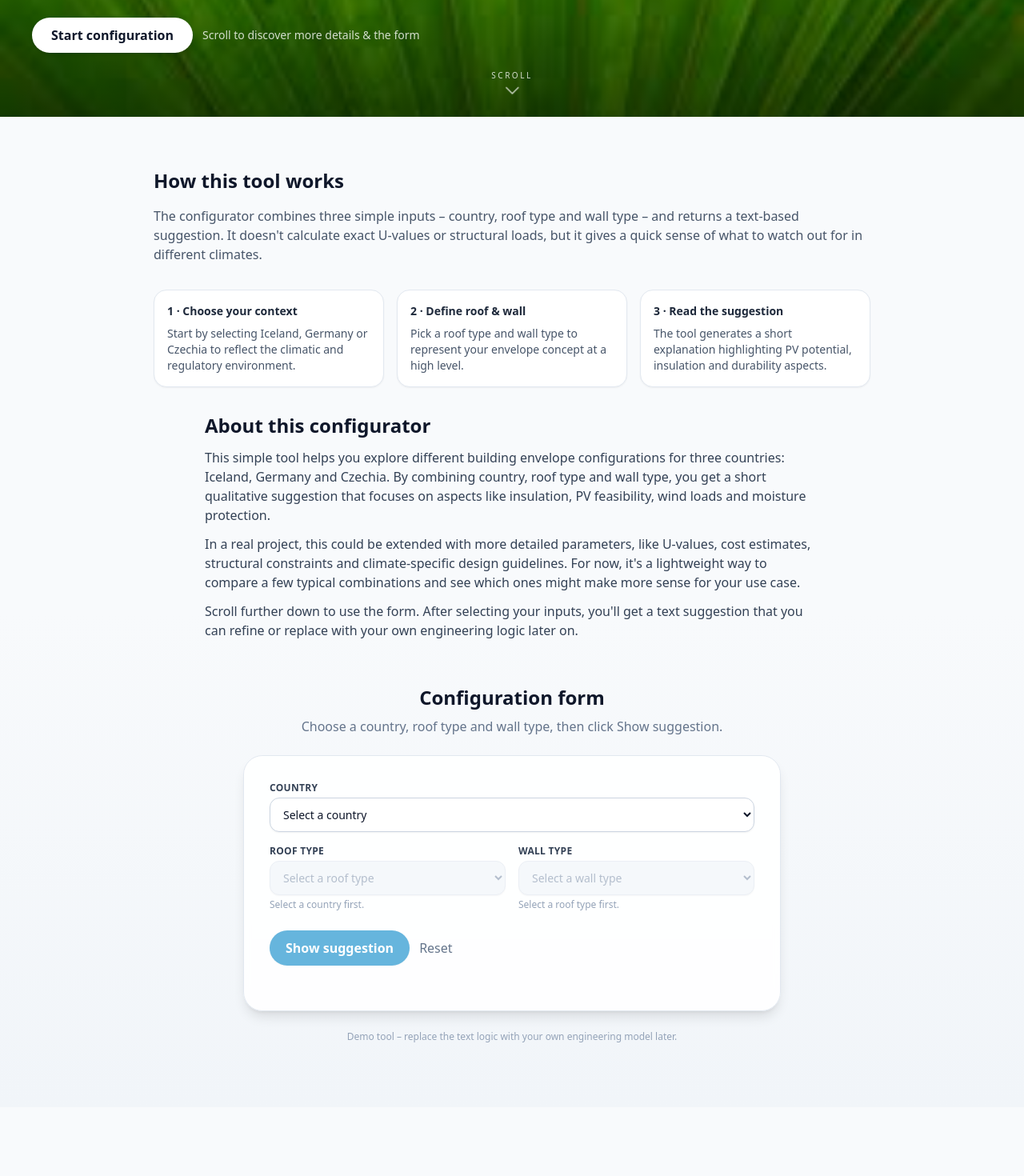
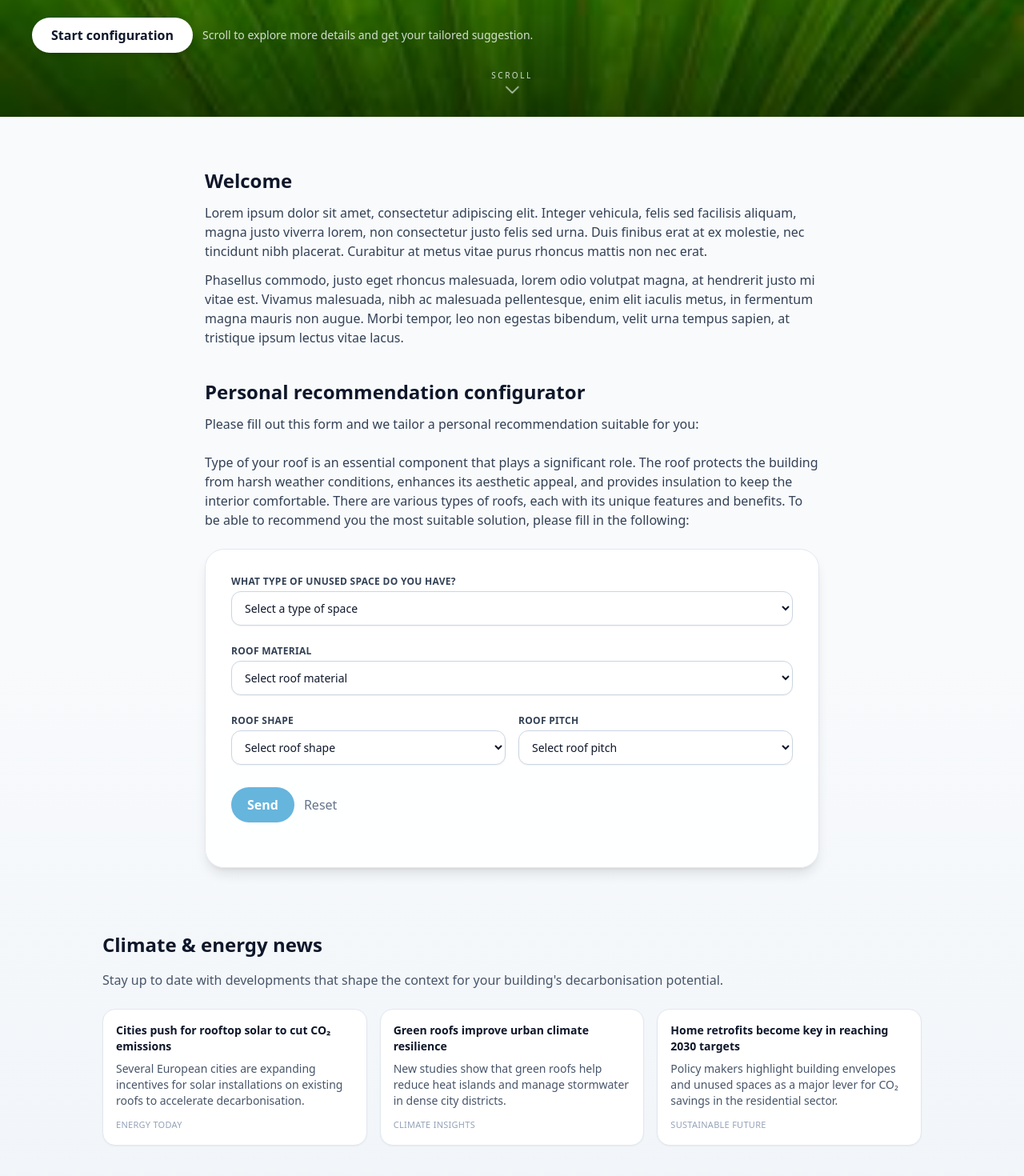
Before and after one commit to bussyyr/grow, a React (Vite) app: page / in a window 1280 px wide. Shown: the part 414-1884 px from the top of the page at 80% size. Before the commit the page ends 1798 px from the top, so only its background shows below. Built offline with nearby package versions, Linux system fonts and the light colour scheme.

Commit message:
adding the details

```diff
--- a/src/App.jsx
+++ b/src/App.jsx
@@ -1,68 +1,103 @@
 // src/App.jsx
 import { useState } from "react";
-import { suggestionData } from "./data";
 import heroImg from "./assets/hero-building.jpeg";
 
-const countryOptions = [
-  { value: "germany", label: "Germany" },
-  { value: "iceland", label: "Iceland" },
-  { value: "czech", label: "Czech" },
+const spaceOptions = [
+  { value: "roof", label: "Roof" },
+  { value: "balcony", label: "Balcony" },
+  { value: "terrace", label: "Terrace" },
+  { value: "yard", label: "Yard" },
+  { value: "basement", label: "Basement" },
 ];
 
-const roofOptions = [
-  { value: "flat", label: "Flat roof" },
-  { value: "pitched", label: "Pitched roof" },
+const materialOptions = [
+  { value: "asphalt_shingles", label: "Asphalt shingles" },
+  { value: "metal", label: "Metal" },
+  { value: "clay_tiles", label: "Clay tiles" },
+  { value: "concrete_tiles", label: "Concrete tiles" },
 ];
 
-const wallOptions = [
-  { value: "brick", label: "Brick wall" },
-  { value: "wood", label: "Wood wall" },
+const shapeOptions = [
+  { value: "gable", label: "Gable" },
+  { value: "flat", label: "Flat" },
+  { value: "shed", label: "Shed" },
+  { value: "pyramid", label: "Pyramid" },
+];
+
+const pitchOptions = [
+  { value: "low", label: "Low" },
+  { value: "conventional", label: "Conventional" },
+  { value: "steep", label: "Steep" },
+];
+
+const newsItems = [
+  {
+    title: "Cities push for rooftop solar to cut CO₂ emissions",
+    summary:
+      "Several European cities are expanding incentives for solar installations on existing roofs to accelerate decarbonisation.",
+    source: "Energy Today",
+  },
+  {
+    title: "Green roofs improve urban climate resilience",
+    summary:
+      "New studies show that green roofs help reduce heat islands and manage stormwater in dense city districts.",
+    source: "Climate Insights",
+  },
+  {
+    title: "Home retrofits become key in reaching 2030 targets",
+    summary:
+      "Policy makers highlight building envelopes and unused spaces as a major lever for CO₂ savings in the residential sector.",
+    source: "Sustainable Future",
+  },
 ];
 
 function App() {
-  const [country, setCountry] = useState("");
-  const [roofType, setRoofType] = useState("");
-  const [wallType, setWallType] = useState("");
+  const [spaceType, setSpaceType] = useState("");
+  const [roofMaterial, setRoofMaterial] = useState("");
+  const [roofShape, setRoofShape] = useState("");
+  const [roofPitch, setRoofPitch] = useState("");
   const [result, setResult] = useState("");
   const [error, setError] = useState("");
 
   const handleSubmit = (e) => {
     e.preventDefault();
 
-    if (!country || !roofType || !wallType) {
+    if (!spaceType || !roofMaterial || !roofShape || !roofPitch) {
       setResult("");
-      setError("Please select country, roof type and wall type.");
+      setError("Please fill in all fields before sending.");
       return;
     }
 
-    const suggestion =
-      suggestionData[country]?.[roofType]?.[wallType] ??
-      "No suggestion found for this combination in the data.";
+    const readableSpace = spaceOptions.find((o) => o.value === spaceType)?.label;
+    const readableMaterial = materialOptions.find(
+      (o) => o.value === roofMaterial
+    )?.label;
+    const readableShape = shapeOptions.find((o) => o.value === roofShape)?.label;
+    const readablePitch = pitchOptions.find((o) => o.value === roofPitch)?.label;
+
+    const suggestion = `Based on your ${readableSpace?.toLowerCase()} with a ${readablePitch?.toLowerCase()} ${readableShape?.toLowerCase()} roof made of ${readableMaterial?.toLowerCase()}, there is likely a solid potential for CO₂ savings by combining better insulation and on-site renewable energy solutions. A tailored concept could estimate your annual energy demand, possible PV yield and related CO₂ reductions for this specific configuration.`;
 
     setError("");
     setResult(suggestion);
   };
 
-  const resetSelections = () => {
-    setCountry("");
-    setRoofType("");
-    setWallType("");
+  const resetForm = () => {
+    setSpaceType("");
+    setRoofMaterial("");
+    setRoofShape("");
+    setRoofPitch("");
     setResult("");
     setError("");
   };
 
   const scrollToForm = () => {
     const el = document.getElementById("configurator");
-    if (el) {
-      el.scrollIntoView({ behavior: "smooth" });
-    }
+    if (el) el.scrollIntoView({ behavior: "smooth" });
   };
 
-  const scrollToIntro = () => {
-    const el = document.getElementById("intro");
-    if (el) {
-      el.scrollIntoView({ behavior: "smooth" });
-    }
+  const scrollToWelcome = () => {
+    const el = document.getElementById("welcome");
+    if (el) el.scrollIntoView({ behavior: "smooth" });
   };
 
   return (
@@ -75,7 +110,6 @@ function App() {
           className="h-full w-full object-cover"
         />
 
-
         {/* overlay */}
         <div className="absolute inset-0 bg-gradient-to-t from-black/60 via-black/20 to-transparent" />
 
@@ -85,20 +119,15 @@ function App() {
             <span className="text-sm font-semibold tracking-wide text-white/90 uppercase">
               GROW
             </span>
-            <span className="text-xs md:text-sm text-white/80">
-              Iceland · Germany · Czechia
-            </span>
           </div>
 
           {/* Hero content */}
           <div className="px-6 md:px-10 pb-20 max-w-3xl">
             <h1 className="text-3xl md:text-4xl lg:text-5xl font-bold text-white drop-shadow mb-4">
-              Plan your rooftop & wall combination with confidence.
+              Do you want to know how much CO₂ you could save?
             </h1>
             <p className="text-sm md:text-base text-white/85 max-w-xl mb-6">
-              Explore typical envelopes for different climates and get a quick
-              qualitative suggestion for energy performance, moisture and
-              structural behaviour.
+              Read further to find out!
             </p>
 
             <div className="flex flex-wrap items-center gap-3">
@@ -110,7 +139,7 @@ function App() {
                 Start configuration
               </button>
               <span className="text-xs md:text-sm text-white/80">
-                Scroll to discover more details & the form
+                Scroll to explore more details and get your tailored suggestion.
               </span>
             </div>
           </div>
@@ -120,7 +149,7 @@ function App() {
         <div className="absolute bottom-4 left-1/2 -translate-x-1/2 flex flex-col items-center gap-1">
           <button
             type="button"
-            onClick={scrollToIntro}
+            onClick={scrollToWelcome}
             className="flex flex-col items-center text-white/80 hover:text-white focus:outline-none"
           >
             <span className="text-[10px] tracking-[0.25em] uppercase mb-1">
@@ -148,79 +177,27 @@ function App() {
 
       {/* CONTENT SECTIONS */}
       <main className="bg-gradient-to-b from-slate-50 via-slate-50 to-slate-100">
-        {/* How it works */}
+        {/* Welcome */}
         <section
-          id="intro"
-          className="px-6 md:px-10 lg:px-20 pt-12 md:pt-16 pb-8"
+          id="welcome"
+          className="px-6 md:px-10 lg:px-20 pt-12 md:pt-16 pb-10"
         >
-          <div className="max-w-4xl mx-auto">
-            <h2 className="text-xl md:text-2xl font-semibold mb-4">
-              How this tool works
-            </h2>
-            <p className="text-sm md:text-base text-slate-600 mb-8">
-              The configurator combines three simple inputs – country, roof
-              type and wall type – and returns a text-based suggestion. It
-              doesn&apos;t calculate exact U-values or structural loads, but it
-              gives a quick sense of what to watch out for in different
-              climates.
-            </p>
-
-            <div className="grid gap-4 md:grid-cols-3">
-              <div className="rounded-2xl border border-slate-200 bg-white p-4 shadow-sm">
-                <h3 className="text-sm font-semibold mb-2 text-slate-800">
-                  1 · Choose your context
-                </h3>
-                <p className="text-xs md:text-sm text-slate-600">
-                  Start by selecting Iceland, Germany or Czechia to reflect the
-                  climatic and regulatory environment.
-                </p>
-              </div>
-              <div className="rounded-2xl border border-slate-200 bg-white p-4 shadow-sm">
-                <h3 className="text-sm font-semibold mb-2 text-slate-800">
-                  2 · Define roof & wall
-                </h3>
-                <p className="text-xs md:text-sm text-slate-600">
-                  Pick a roof type and wall type to represent your envelope
-                  concept at a high level.
-                </p>
-              </div>
-              <div className="rounded-2xl border border-slate-200 bg-white p-4 shadow-sm">
-                <h3 className="text-sm font-semibold mb-2 text-slate-800">
-                  3 · Read the suggestion
-                </h3>
-                <p className="text-xs md:text-sm text-slate-600">
-                  The tool generates a short explanation highlighting PV
-                  potential, insulation and durability aspects.
-                </p>
-              </div>
-            </div>
-          </div>
-        </section>
-
-        {/* Long text */}
-        <section className="px-6 md:px-10 lg:px-20 pb-10 md:pb-14">
           <div className="max-w-3xl mx-auto">
-            <h2 className="text-xl md:text-2xl font-semibold mb-3">
-              About this configurator
-            </h2>
+            <h2 className="text-xl md:text-2xl font-semibold mb-3">Welcome</h2>
             <p className="text-sm md:text-base leading-relaxed text-slate-700 mb-3">
-              This simple tool helps you explore different building envelope
-              configurations for three countries: Iceland, Germany and Czechia.
-              By combining country, roof type and wall type, you get a short
-              qualitative suggestion that focuses on aspects like insulation, PV
-              feasibility, wind loads and moisture protection.
-            </p>
-            <p className="text-sm md:text-base leading-relaxed text-slate-700 mb-3">
-              In a real project, this could be extended with more detailed
-              parameters, like U-values, cost estimates, structural constraints
-              and climate-specific design guidelines. For now, it&apos;s a
-              lightweight way to compare a few typical combinations and see
-              which ones might make more sense for your use case.
+              Lorem ipsum dolor sit amet, consectetur adipiscing elit. Integer
+              vehicula, felis sed facilisis aliquam, magna justo viverra lorem,
+              non consectetur justo felis sed urna. Duis finibus erat at ex
+              molestie, nec tincidunt nibh placerat. Curabitur at metus vitae
+              purus rhoncus mattis non nec erat.
             </p>
             <p className="text-sm md:text-base leading-relaxed text-slate-700">
-              Scroll further down to use the form. After selecting your inputs,
-              you&apos;ll get a text suggestion that you can refine or replace
-              with your own engineering logic later on.
+              Phasellus commodo, justo eget rhoncus malesuada, lorem odio
+              volutpat magna, at hendrerit justo mi vitae est. Vivamus
+              malesuada, nibh ac malesuada pellentesque, enim elit iaculis
+              metus, in fermentum magna mauris non augue. Morbi tempor, leo non
+              egestas bibendum, velit urna tempus sapien, at tristique ipsum
+              lectus vitae lacus.
             </p>
           </div>
         </section>
@@ -230,123 +207,133 @@ function App() {
           id="configurator"
           className="px-6 md:px-10 lg:px-20 pb-16 md:pb-20"
         >
-          <div className="max-w-2xl mx-auto">
-            <div className="mb-6 text-center">
-              <h2 className="text-xl md:text-2xl font-semibold mb-2">
-                Configuration form
+          <div className="max-w-3xl mx-auto">
+            <div className="mb-6">
+              <h2 className="text-xl md:text-2xl font-semibold mb-3">
+                Personal recommendation configurator
               </h2>
-              <p className="text-sm md:text-base text-slate-500">
-                Choose a country, roof type and wall type, then click{" "}
-                <span className="font-medium">Show suggestion</span>.
+              <p className="text-sm md:text-base leading-relaxed text-slate-700">
+                Please fill out this form and we tailor a personal recommendation
+                suitable for you:
+                <br />
+                <br />
+                Type of your roof is an essential component that plays a
+                significant role. The roof protects the building from harsh
+                weather conditions, enhances its aesthetic appeal, and provides
+                insulation to keep the interior comfortable. There are various
+                types of roofs, each with its unique features and benefits. To
+                be able to recommend you the most suitable solution, please fill
+                in the following:
               </p>
             </div>
 
             <div className="rounded-3xl border border-slate-200 bg-white/90 shadow-lg backdrop-blur-sm p-6 md:p-8">
-              <form onSubmit={handleSubmit} className="space-y-5">
-                {/* Top grid */}
-                <div className="grid gap-4 md:grid-cols-2">
-                  {/* Country */}
-                  <div className="md:col-span-2">
+              <form onSubmit={handleSubmit} className="space-y-6">
+                {/* unused space */}
+                <div>
                   <label className="block text-xs font-semibold text-slate-700 mb-1 uppercase tracking-wide">
-                      Country
+                    What type of unused space do you have?
                   </label>
                   <select
-                      value={country}
+                    value={spaceType}
                     onChange={(e) => {
-                        setCountry(e.target.value);
+                      setSpaceType(e.target.value);
                       setResult("");
                       setError("");
                     }}
                     className="block w-full rounded-xl border border-slate-300 bg-white px-3 py-2.5 text-sm shadow-sm focus:outline-none focus:ring-2 focus:ring-sky-500 focus:border-sky-500"
                   >
-                      <option value="">Select a country</option>
-                      {countryOptions.map((c) => (
-                        <option key={c.value} value={c.value}>
-                          {c.label}
+                    <option value="">Select a type of space</option>
+                    {spaceOptions.map((opt) => (
+                      <option key={opt.value} value={opt.value}>
+                        {opt.label}
                       </option>
                     ))}
                   </select>
                 </div>
 
-                  {/* Roof type */}
+                {/* roof material */}
                 <div>
                   <label className="block text-xs font-semibold text-slate-700 mb-1 uppercase tracking-wide">
-                      Roof type
+                    Roof material
                   </label>
                   <select
-                      value={roofType}
+                    value={roofMaterial}
                     onChange={(e) => {
-                        setRoofType(e.target.value);
+                      setRoofMaterial(e.target.value);
                       setResult("");
                       setError("");
                     }}
-                      disabled={!country}
-                      className={`block w-full rounded-xl border px-3 py-2.5 text-sm shadow-sm focus:outline-none focus:ring-2 focus:ring-sky-500 focus:border-sky-500 ${
-                        !country
-                          ? "bg-slate-100 border-slate-200 text-slate-400 cursor-not-allowed"
-                          : "bg-white border-slate-300"
-                      }`}
+                    className="block w-full rounded-xl border border-slate-300 bg-white px-3 py-2.5 text-sm shadow-sm focus:outline-none focus:ring-2 focus:ring-sky-500 focus:border-sky-500"
                   >
-                      <option value="">Select a roof type</option>
-                      {roofOptions.map((r) => (
-                        <option key={r.value} value={r.value}>
-                          {r.label}
+                    <option value="">Select roof material</option>
+                    {materialOptions.map((opt) => (
+                      <option key={opt.value} value={opt.value}>
+                        {opt.label}
                       </option>
                     ))}
                   </select>
-                    {!country && (
-                      <p className="mt-1 text-xs text-slate-400">
-                        Select a country first.
-                      </p>
-                    )}
                 </div>
 
-                  {/* Wall type */}
+                {/* roof shape + pitch */}
+                <div className="grid gap-4 md:grid-cols-2">
                   <div>
                     <label className="block text-xs font-semibold text-slate-700 mb-1 uppercase tracking-wide">
-                      Wall type
+                      Roof shape
                     </label>
                     <select
-                      value={wallType}
+                      value={roofShape}
                       onChange={(e) => {
-                        setWallType(e.target.value);
+                        setRoofShape(e.target.value);
                         setResult("");
                         setError("");
                       }}
-                      disabled={!roofType}
-                      className={`block w-full rounded-xl border px-3 py-2.5 text-sm shadow-sm focus:outline-none focus:ring-2 focus:ring-sky-500 focus:border-sky-500 ${
-                        !roofType
-                          ? "bg-slate-100 border-slate-200 text-slate-400 cursor-not-allowed"
-                          : "bg-white border-slate-300"
-                      }`}
+                      className="block w-full rounded-xl border border-slate-300 bg-white px-3 py-2.5 text-sm shadow-sm focus:outline-none focus:ring-2 focus:ring-sky-500 focus:border-sky-500"
                     >
-                      <option value="">Select a wall type</option>
-                      {wallOptions.map((w) => (
-                        <option key={w.value} value={w.value}>
-                          {w.label}
+                      <option value="">Select roof shape</option>
+                      {shapeOptions.map((opt) => (
+                        <option key={opt.value} value={opt.value}>
+                          {opt.label}
                         </option>
                       ))}
                     </select>
-                    {!roofType && (
-                      <p className="mt-1 text-xs text-slate-400">
-                        Select a roof type first.
-                      </p>
-                    )}
+                  </div>
+
+                  <div>
+                    <label className="block text-xs font-semibold text-slate-700 mb-1 uppercase tracking-wide">
+                      Roof pitch
+                    </label>
+                    <select
+                      value={roofPitch}
+                      onChange={(e) => {
+                        setRoofPitch(e.target.value);
+                        setResult("");
+                        setError("");
+                      }}
+                      className="block w-full rounded-xl border border-slate-300 bg-white px-3 py-2.5 text-sm shadow-sm focus:outline-none focus:ring-2 focus:ring-sky-500 focus:border-sky-500"
+                    >
+                      <option value="">Select roof pitch</option>
+                      {pitchOptions.map((opt) => (
+                        <option key={opt.value} value={opt.value}>
+                          {opt.label}
+                        </option>
+                      ))}
+                    </select>
                   </div>
                 </div>
 
-                {/* Buttons */}
+                {/* buttons */}
                 <div className="flex flex-wrap items-center gap-3 pt-1">
                   <button
                     type="submit"
                     className="inline-flex items-center justify-center rounded-full bg-sky-600 px-5 py-2.5 text-sm md:text-base font-semibold text-white shadow-sm hover:bg-sky-700 focus:outline-none focus:ring-2 focus:ring-sky-500 focus:ring-offset-1 disabled:opacity-60 disabled:cursor-not-allowed"
-                    disabled={!country || !roofType || !wallType}
+                    disabled={!spaceType || !roofMaterial || !roofShape || !roofPitch}
                   >
-                    Show suggestion
+                    Send
                   </button>
                   <button
                     type="button"
-                    onClick={resetSelections}
+                    onClick={resetForm}
                     className="text-sm md:text-base text-slate-500 hover:text-slate-700"
                   >
                     Reset
@@ -365,7 +352,7 @@ function App() {
                 {result && !error && (
                   <div className="rounded-xl border border-emerald-200 bg-emerald-50 px-4 py-3">
                     <h3 className="text-sm font-semibold text-emerald-800 mb-1">
-                      Suggestion
+                      Your tailored suggestion
                     </h3>
                     <p className="text-sm text-emerald-900 leading-relaxed">
                       {result}
@@ -374,12 +361,40 @@ function App() {
                 )}
               </div>
             </div>
+          </div>
+        </section>
 
-            {/* small footer */}
-            <p className="mt-6 text-center text-xs text-slate-400">
-              Demo tool – replace the text logic with your own engineering
-              model later.
+        {/* NEWS SECTION */}
+        <section className="px-6 md:px-10 lg:px-20 pb-16 md:pb-20">
+          <div className="max-w-5xl mx-auto">
+            <h2 className="text-xl md:text-2xl font-semibold mb-4">
+              Climate & energy news
+            </h2>
+            <p className="text-sm md:text-base text-slate-600 mb-6">
+              Stay up to date with developments that shape the context for your
+              building&apos;s decarbonisation potential.
             </p>
+
+            <div className="grid gap-4 md:grid-cols-3">
+              {newsItems.map((item, idx) => (
+                <article
+                  key={idx}
+                  className="rounded-2xl border border-slate-200 bg-white shadow-sm p-4 flex flex-col justify-between"
+                >
+                  <div>
+                    <h3 className="text-sm font-semibold text-slate-900 mb-2">
+                      {item.title}
+                    </h3>
+                    <p className="text-xs md:text-sm text-slate-600 mb-3">
+                      {item.summary}
+                    </p>
+                  </div>
+                  <p className="text-[11px] uppercase tracking-wide text-slate-400">
+                    {item.source}
+                  </p>
+                </article>
+              ))}
+            </div>
           </div>
         </section>
       </main>
```
Lines whose indentation alone changed are shown as unchanged.
